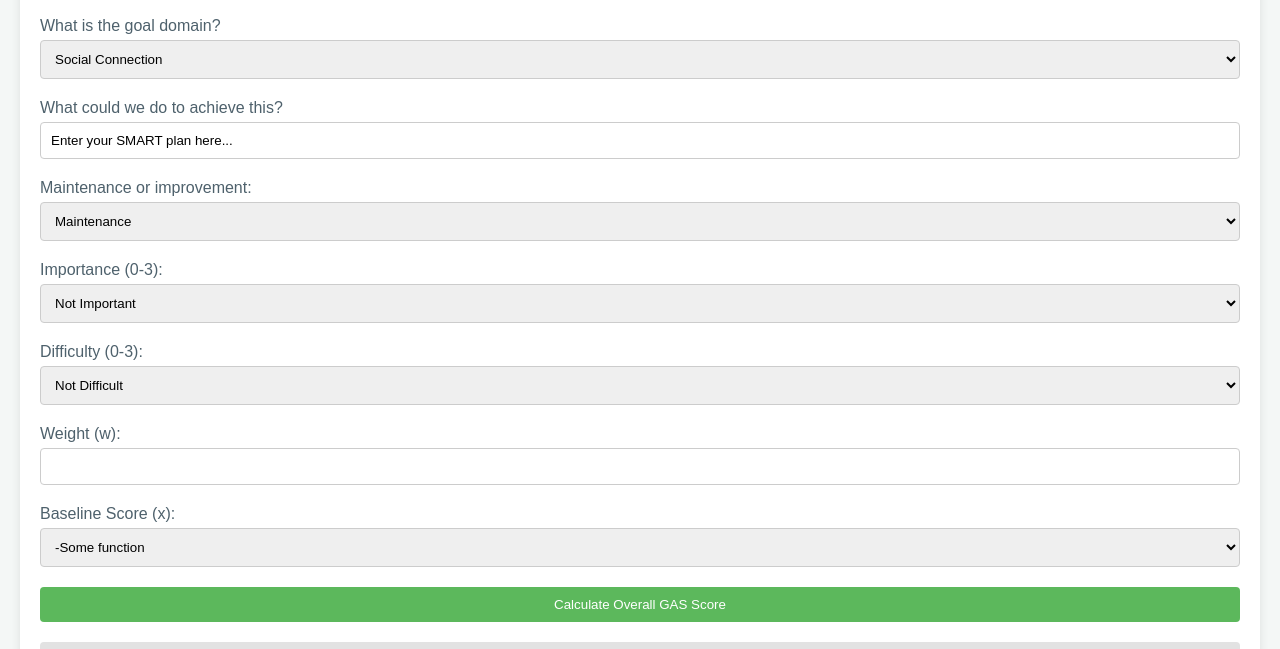
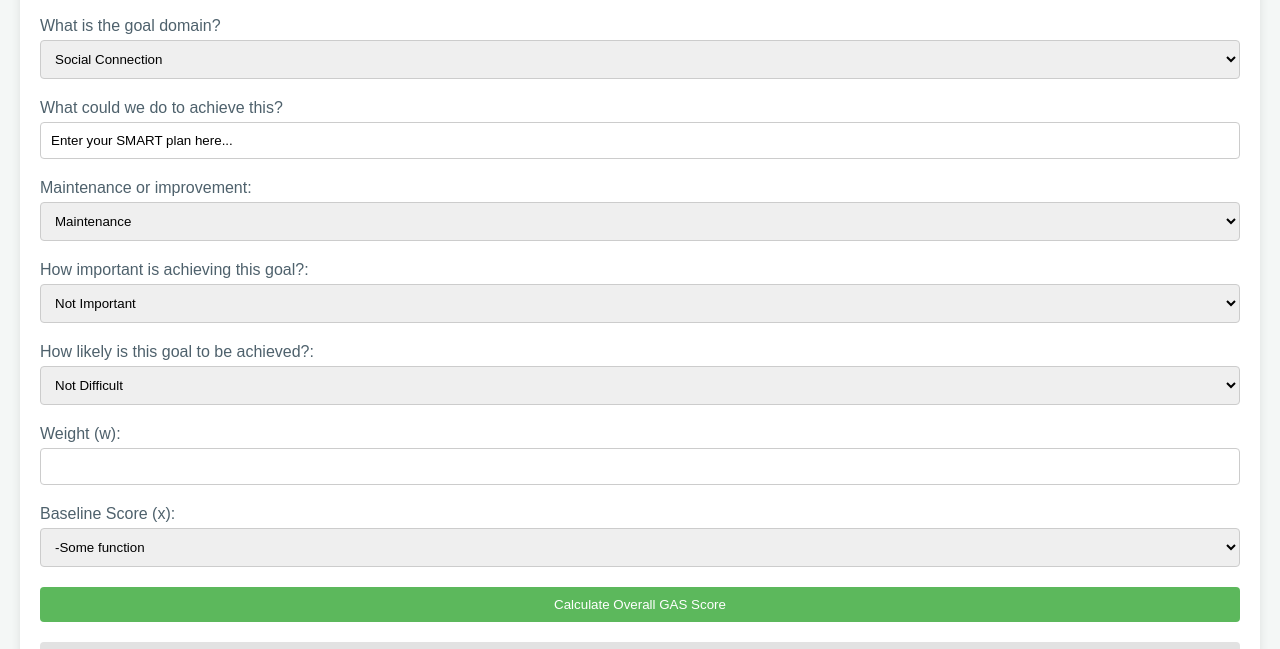
Before and after one commit to TrustImpact/SingleGoalGAS, a plain HTML site: page index.html in a window 1280 px wide. Shown: the part 151-800 px from the top of the page. Drawn offline with Linux system fonts and the light colour scheme.

Commit message:
Update index.html

```diff
--- a/index.html
+++ b/index.html
@@ -104,7 +104,7 @@ window.onload = function() {
     <option value="Improvement">Improvement</option>
   </select>
 
-  <label for="importance1">Importance (0-3):</label>
+  <label for="importance1">How important is achieving this goal?:</label>
   <select id="importance1" name="importance1" required>
     <option value="0">Not Important</option>
     <option value="1">Important</option>
@@ -112,7 +112,7 @@ window.onload = function() {
     <option value="3">Extremely Important</option>
   </select>
 
-  <label for="difficulty1">Difficulty (0-3):</label>
+  <label for="difficulty1">How likely is this goal to be achieved?:</label>
   <select id="difficulty1" name="difficulty1" required>
     <option value="0">Not Difficult</option>
     <option value="1">Probable</option>
```
